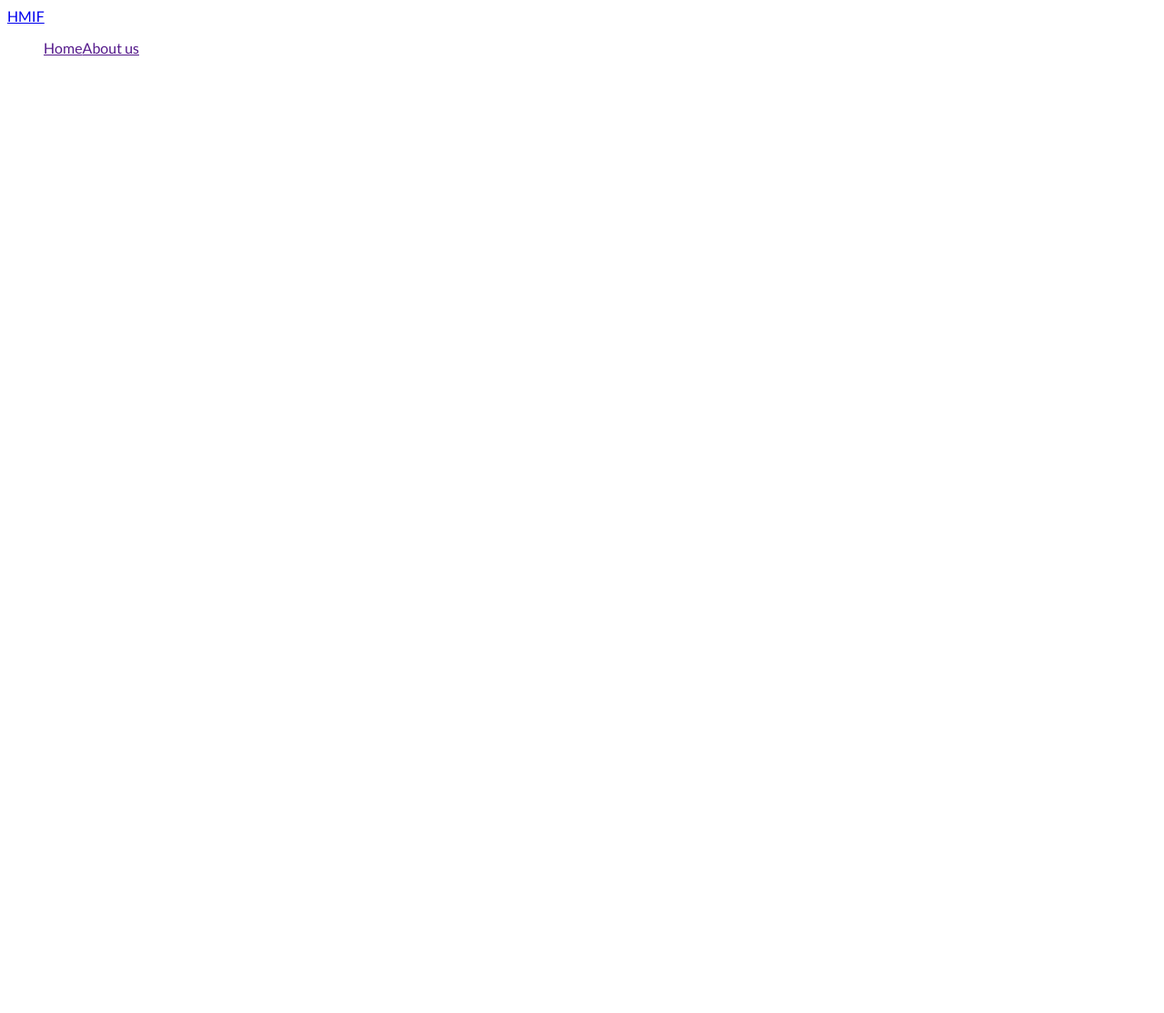
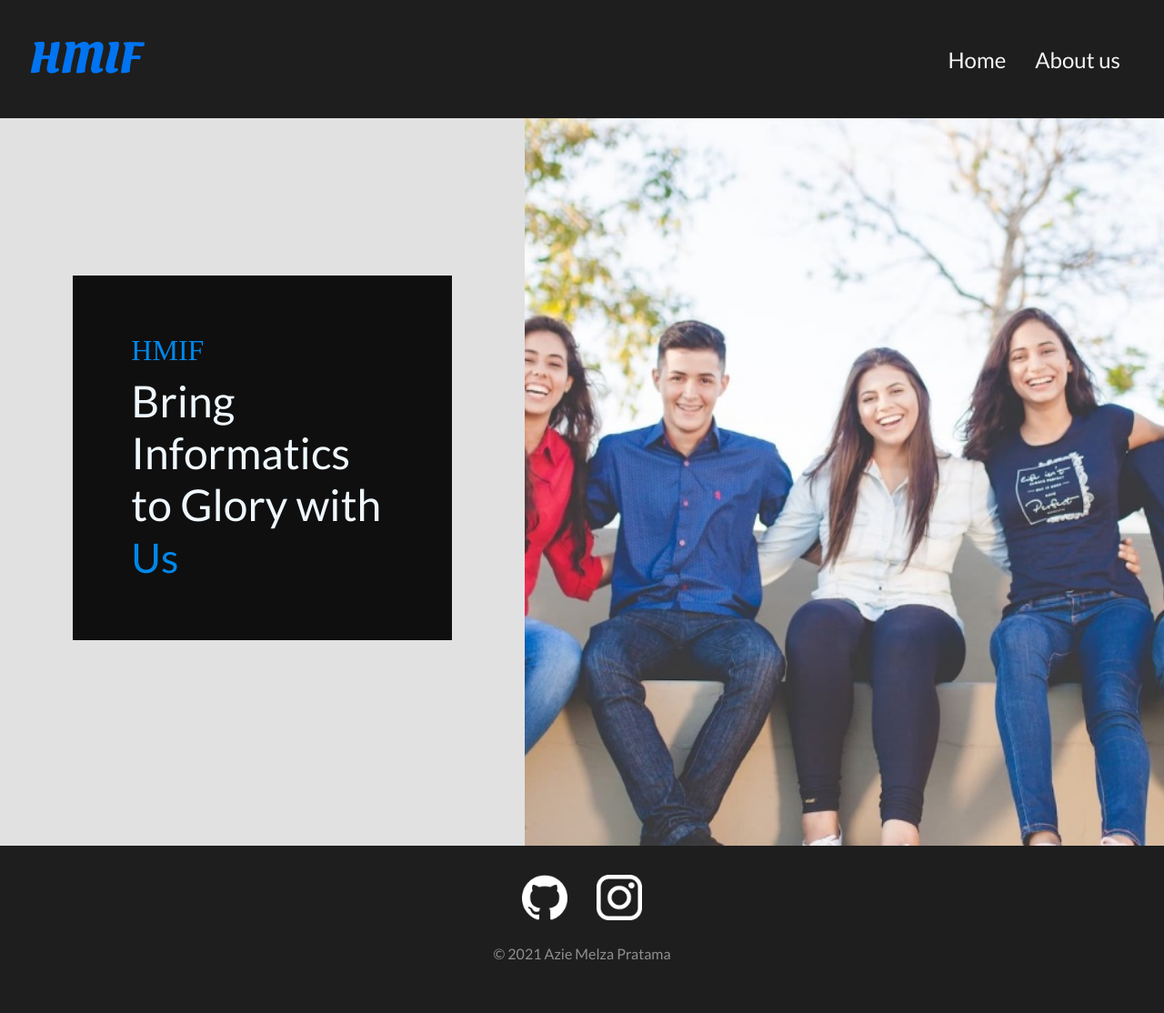
Before and after one commit to aziemp66/HMIF-Tugas-Interview, a plain HTML site: page index.html in a window 1280 px wide. Shown: the whole page at 91% size. Before the commit the page ends 800 px from the top, so only its background shows below. Drawn offline with Linux system fonts and the light colour scheme.

Commit message:
Landing Page

```diff
--- a/index.html
+++ b/index.html
@@ -4,11 +4,10 @@
         <meta charset="UTF-8" />
         <meta http-equiv="X-UA-Compatible" content="IE=edge" />
         <meta name="viewport" content="width=device-width, initial-scale=1.0" />
-
         <link rel="preconnect" href="https://fonts.googleapis.com" />
         <link rel="preconnect" href="https://fonts.gstatic.com" crossorigin />
         <link
-            href="https://fonts.googleapis.com/css2?family=Lato:ital,wght@0,100;0,300;0,400;0,700;0,900;1,100;1,300;1,400;1,700;1,900&display=swap"
+            href="https://fonts.googleapis.com/css2?family=Lato:ital,wght@0,100;0,300;0,400;0,700;0,900;1,100;1,300;1,400;1,700;1,900&family=Oleo+Script:wght@400;700&display=swap"
             rel="stylesheet"
         />
         <link rel="stylesheet" href="./styles/shared/shared.css" />
@@ -29,5 +28,33 @@
                 </li>
             </ul>
         </header>
+        <main>
+            <section id="hero">
+                <div id="hero-card">
+                    <h3>HMIF</h3>
+                    <p>Bring Informatics to Glory with <span>Us</span></p>
+                </div>
+            </section>
+            <img src="/images/image 1.jpg" alt="landing-page-photo" />
+        </main>
+        <footer>
+            <ul>
+                <li>
+                    <a href="https://github.com/aziemp66">
+                        <img
+                            src="./images/icon/github (1).png"
+                            alt="my-github"
+                        />
+                    </a>
+                </li>
+                <li>
+                    <a href="https://www.instagram.com/melza.moment">
+                        <img src="./images/icon/insta (1).png" alt="my-insta" />
+                    </a>
+                </li>
+            </ul>
+
+            <p id="copyright">© 2021 Azie Melza Pratama</p>
+        </footer>
     </body>
 </html>
--- a/styles/index.css
+++ b/styles/index.css
@@ -0,0 +1,35 @@
+main {
+    background-color: rgb(225, 225, 225);
+    display: flex;
+}
+#hero {
+    width: 50vw;
+    height: 100vh;
+    justify-content: center;
+    align-items: center;
+}
+img {
+    object-fit: cover;
+    overflow: hidden;
+}
+#hero-card {
+    width: 50%;
+    margin: 30% auto;
+    background-color: rgb(15, 15, 15);
+    padding: 4rem;
+}
+#hero-card h3 {
+    font-family: "Oleo Scripts";
+    font-size: 2rem;
+    font-weight: 400;
+    color: #0087e9;
+}
+#hero-card p {
+    color: aliceblue;
+    font-size: 3rem;
+    margin-top: 0.5rem;
+}
+#hero-card p span {
+    font-size: 2.8rem;
+    color: #0087e9;
+}
--- a/styles/shared/shared.css
+++ b/styles/shared/shared.css
@@ -2,12 +2,64 @@
     font-family: "Lato", sans-serif;
     font-weight: 400;
     font-size: 1rem;
+    padding: 0;
+    margin: 0;
+}
+body {
+    margin: 0 auto;
 }
 header {
+    padding: 2rem;
+    display: flex;
+    justify-content: space-between;
+    background-color: rgb(30, 30, 30);
 }
 #logo {
+    font-family: "Oleo Script", serif;
+    color: #0074f1;
+    text-decoration: none;
+    font-size: 3rem;
+    font-weight: bold;
 }
 #navbar {
     list-style: none;
     display: flex;
+    justify-content: center;
+    align-items: center;
 }
+#navbar li {
+    position: relative;
+    margin: 0 1rem;
+    vertical-align: middle;
+}
+#navbar li a {
+    font-size: 1.5rem;
+    margin: 0 auto;
+    color: whitesmoke;
+    text-decoration: none;
+}
+#navbar li a:hover,
+#navbar li a:active {
+    color: #0074f1;
+}
+footer {
+    padding: 2rem;
+
+    background-color: rgb(30, 30, 30);
+}
+footer ul {
+    display: flex;
+    justify-content: center;
+    list-style: none;
+}
+footer img {
+    margin: 0 1rem;
+    height: 50px;
+    width: 50px;
+}
+#copyright {
+    margin: 1.5rem auto;
+    display: block;
+    text-align: center;
+    color: rgba(255, 255, 255, 0.5);
+}
```
Also changed, not shown: images/icon/github (1).png (added), images/icon/insta (1).png (added), images/image 1.jpg (added).
